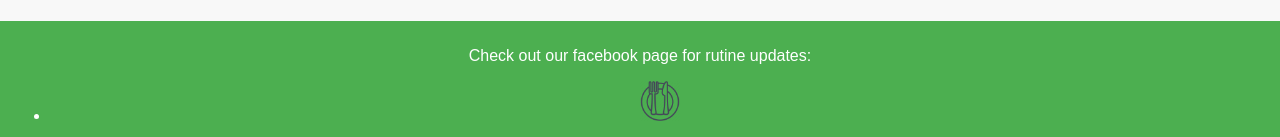
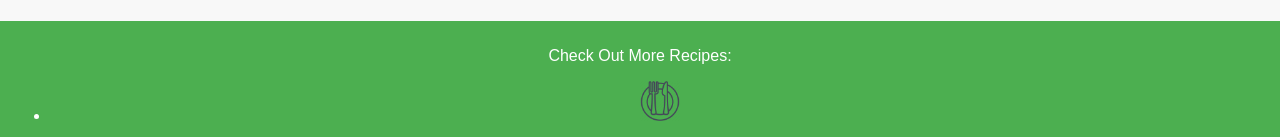
Before and after one commit to EsotericStudent/TacoRecipe123, a plain HTML site: page index.html in a window 1280 px wide. Shown: the part 1529-1666 px from the top of the page. Drawn offline with Linux system fonts and the light colour scheme.

Commit message:
Update02

```diff
--- a/index.html
+++ b/index.html
@@ -97,7 +97,7 @@ allowfullscreen></iframe>
 </section>
 
 <footer>
-  <p>Check out our facebook page for rutine updates:</p>
+  <p>Check Out More Recipes:</p>
 <div>
 </div>
 
```
